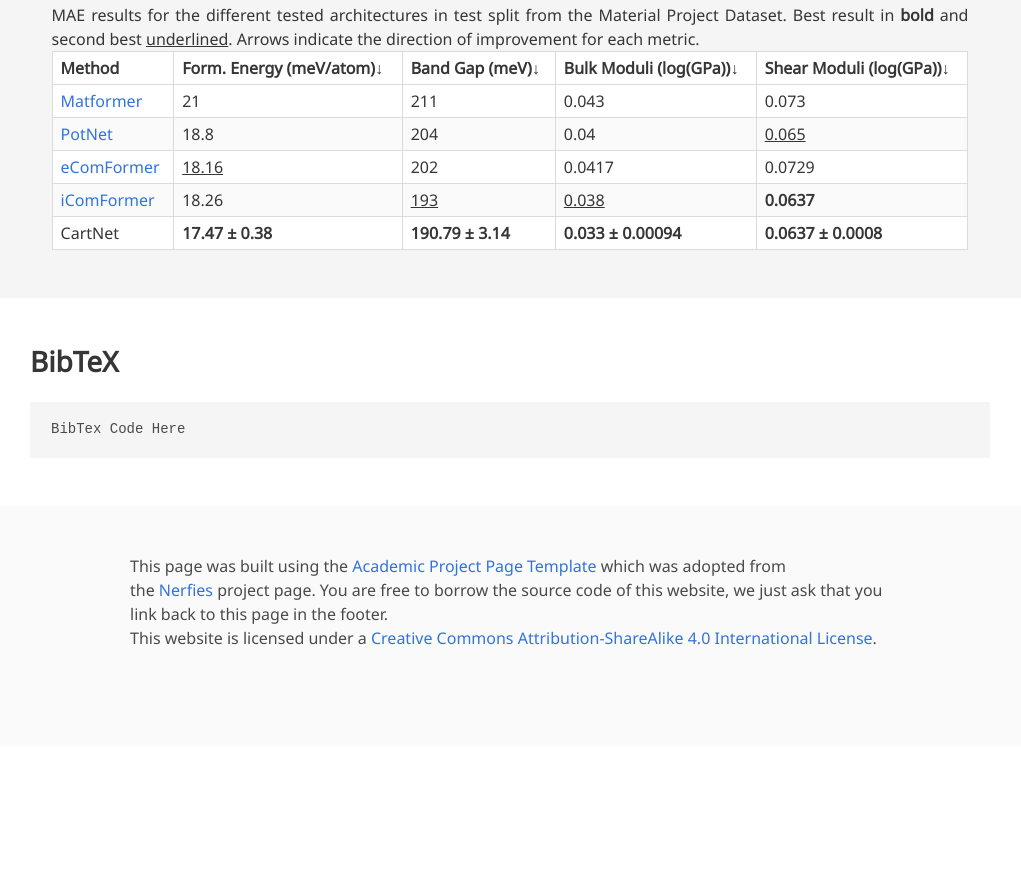
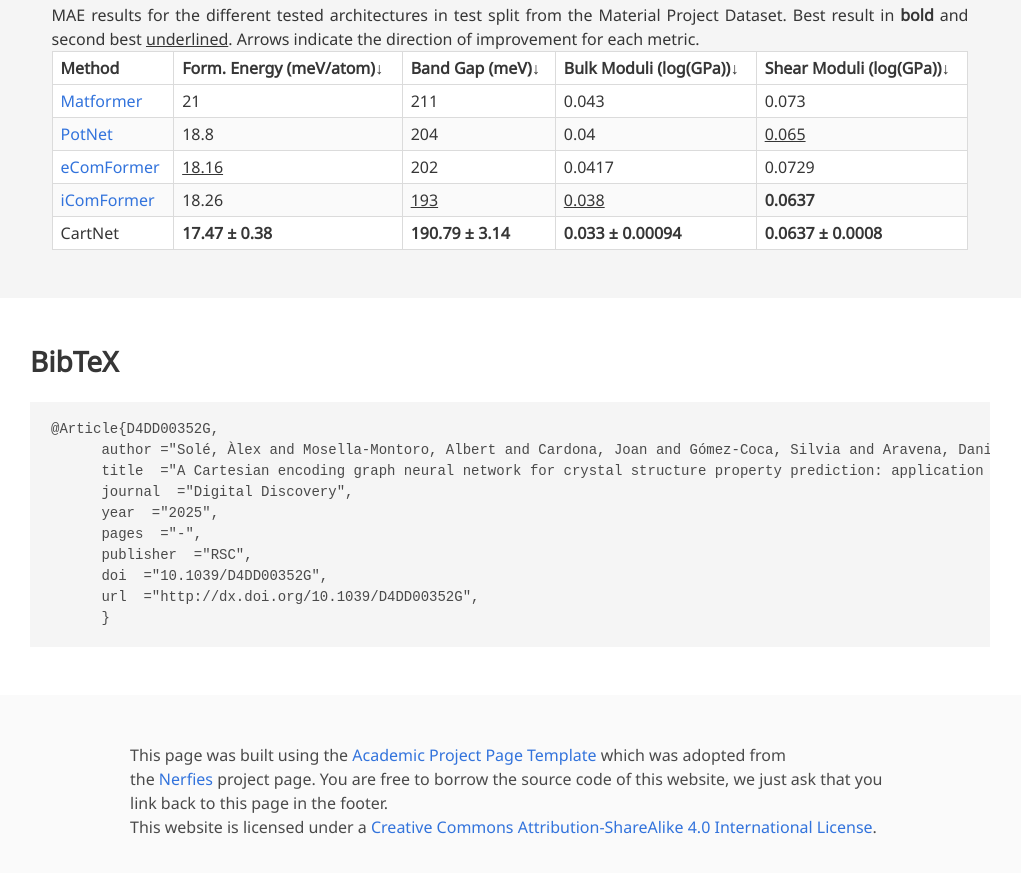
Before and after one commit to imatge-upc/CartNet, a plain HTML site: page index.html in a window 1280 px wide. Shown: the part 3633-4506 px from the top of the page, without its empty margins (130-1151 px from the left). Before the commit the page ends 4379 px from the top, so only its background shows below. Drawn offline with nearby package versions, Linux system fonts and the light colour scheme; some icons are missing; a web font is replaced by a local one.

Commit message:
added bibtex

```diff
--- a/index.html
+++ b/index.html
@@ -401,7 +401,16 @@
   <section class="section" id="BibTeX">
     <div class="container is-max-desktop content">
       <h2 class="title">BibTeX</h2>
-      <pre><code>BibTex Code Here</code></pre>
+      <pre><code>@Article{D4DD00352G,
+      author ="Solé, Àlex and Mosella-Montoro, Albert and Cardona, Joan and Gómez-Coca, Silvia and Aravena, Daniel and Ruiz, Eliseo and Ruiz-Hidalgo, Javier",
+      title  ="A Cartesian encoding graph neural network for crystal structure property prediction: application to thermal ellipsoid estimation",
+      journal  ="Digital Discovery",
+      year  ="2025",
+      pages  ="-",
+      publisher  ="RSC",
+      doi  ="10.1039/D4DD00352G",
+      url  ="http://dx.doi.org/10.1039/D4DD00352G",
+      }</code></pre>
     </div>
 </section>
 <!--End BibTex citation -->
```
